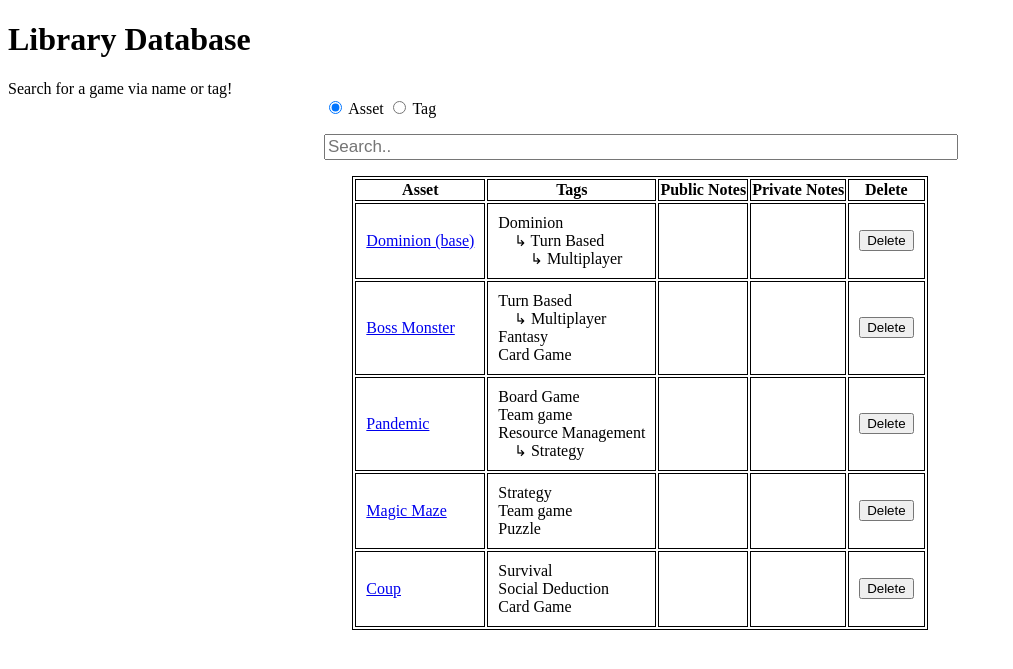
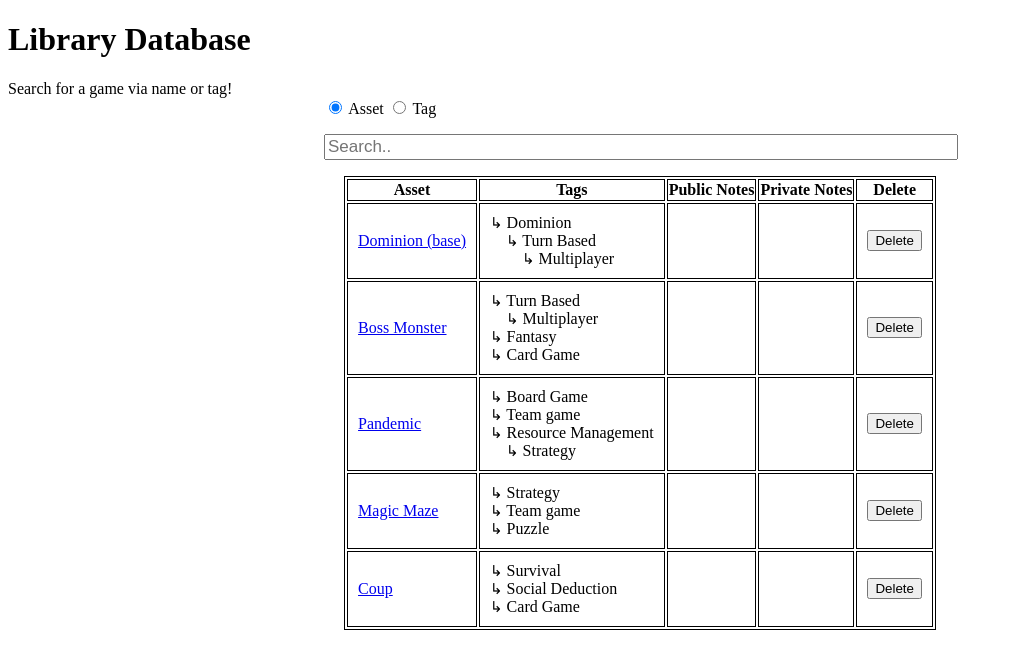
Before and after one commit to Budd00/CITS3200-project, a Django app: page /library/ in a window 1280 px wide. Shown: the part 80-749 px from the top of the page, without its empty margins (0-1013 px from the left). Run offline with Django 3.2, Linux system fonts and the light colour scheme; data comes from the database, SQL or seed files in the repository.

Commit message:
Minor changes to tag hierarchy representation

```diff
--- a/webapp/libapp/templates/libapp/library.html
+++ b/webapp/libapp/templates/libapp/library.html
@@ -56,10 +56,11 @@
                     {% for item in hierarchy %}
                         {% if item == "indent" %}
                             <div class="child_tags">
-                            <span style='font-size:15px;'>&#8627;</span>
+
                         {% elif item == "dedent" %}
                             </div>
                         {% else %}
+                        <span style='font-size:15px;'>&#8627;</span>
                             {{ item.name }}<br>
                         {% endif %}
                     {% endfor %}
--- a/webapp/libapp/views.py
+++ b/webapp/libapp/views.py
@@ -87,7 +87,7 @@ def tree(tags, hierarchy):
         for tag in tags:
             hierarchy.append(tag)
             hierarchy = tree(tag.child(), hierarchy)
-            hierarchy.append("dedent")
+        hierarchy.append("dedent")
         return hierarchy
     else:
         return hierarchy
```
